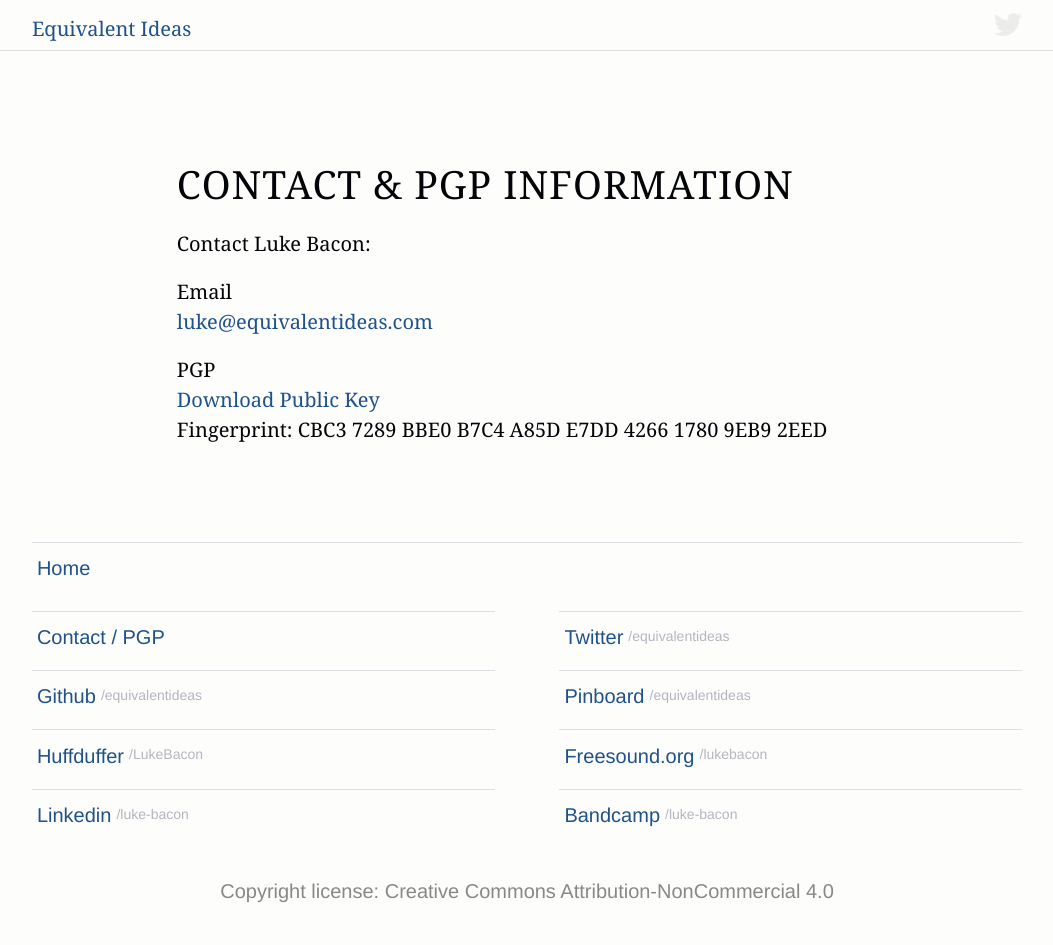
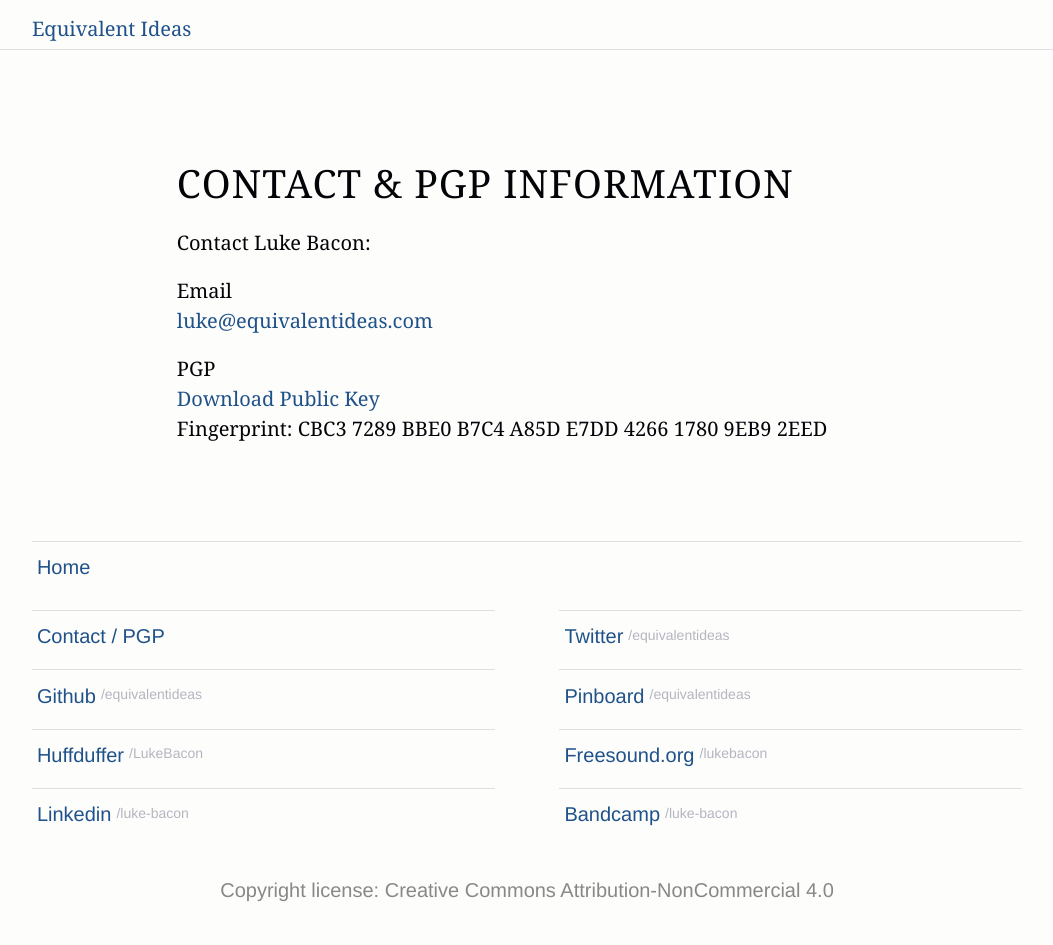
Before and after one commit to equivalentideas/home, a Jekyll site: the page built from contact.html, in a window 1280 px wide. Shown: the whole page, without its empty margins (113-1166 px from the left). Built offline with Jekyll 4.4.1, drawn with Linux system fonts in a browser that asks for light colours; nearby versions of some CDN libraries.

Commit message:
Remove Twitter from the header
I never really use Twitter these days, and why should it sit in the
header of my site. The header frames what the whole thing is about, and
it's certainly not about Twitter.

```diff
--- a/_includes/header.html
+++ b/_includes/header.html
@@ -2,8 +2,4 @@
 	<p class="banner" role="banner">
 		<a href="/" rel="home">{{ site.name }}</a>
 	</p>
-
-    <span class="header-links">
-        <a href="http://twitter.com/equivalentideas" title="See Luke Bacon's Twitter profile, @equivalentideas." rel="me" class="twitter-link">Follow Luke Bacon on Twitter @equivalentideas</a>
-    </span>
 </header>
```
